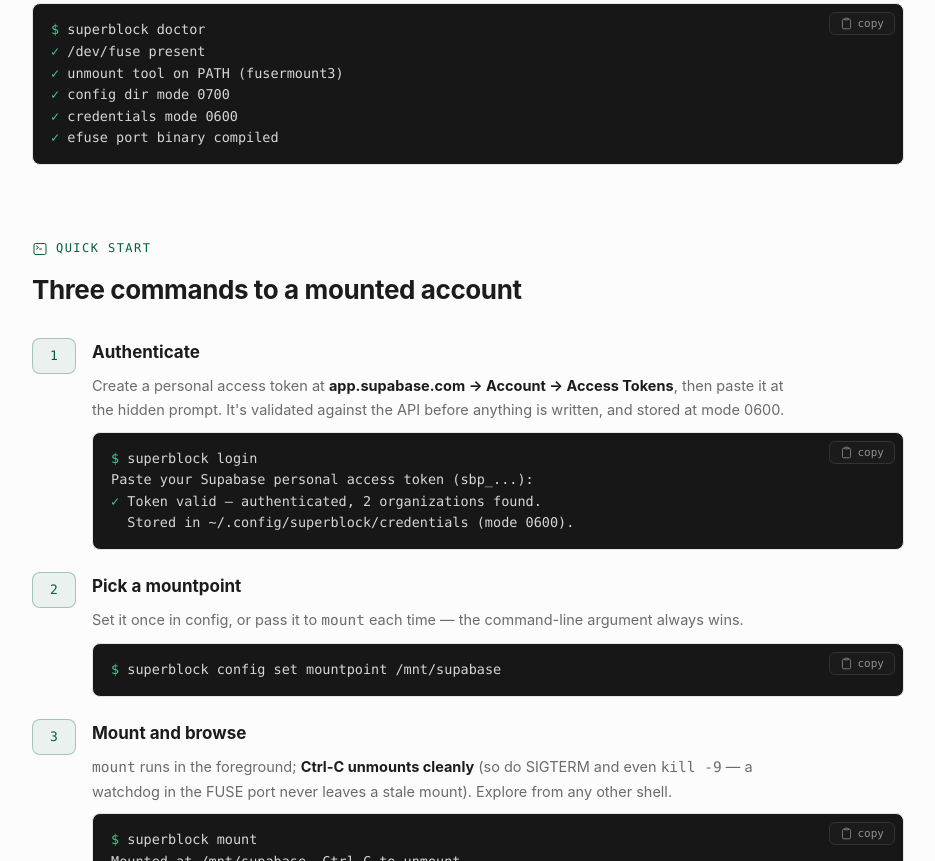
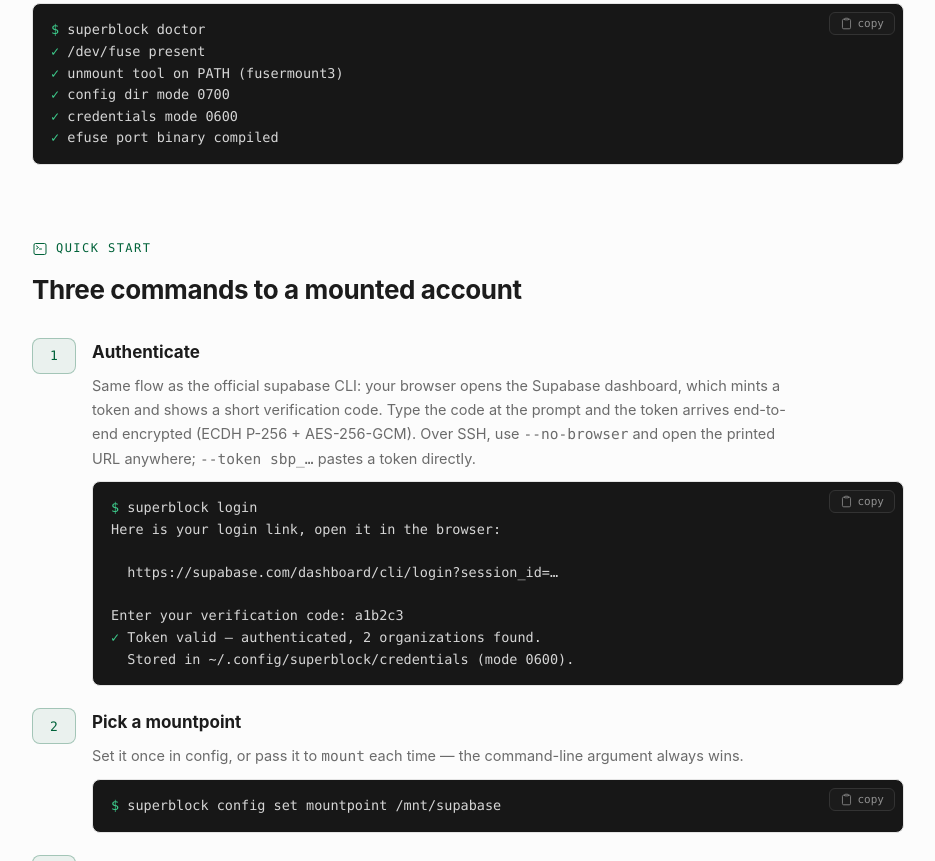
Before and after one commit to filipecabaco/supablock, a plain HTML site: page index.html in a window 1280 px wide. Shown: the part 1939-2800 px from the top of the page, without its empty margins (172-1107 px from the left). Drawn offline with Linux system fonts and the light colour scheme.

Commit message:
deploy: c09ed40db4fb3457e09947b73248f198a3619506

```diff
--- a/index.html
+++ b/index.html
@@ -599,7 +599,7 @@
     <h1>Your Supabase account, <br>mounted at <span class="path mono">/mnt/supabase</span></h1>
     <p class="lede">
       superblock mirrors the Supabase Management API as a browsable directory tree.
-      Log in once with a personal access token, mount, and inspect organizations, projects,
+      Log in once through the Supabase dashboard, mount, and inspect organizations, projects,
       config, keys and functions with the tools you already trust —
       <strong class="mono">ls</strong>, <strong class="mono">cat</strong>,
       <strong class="mono">grep</strong>, <strong class="mono">diff</strong>.
@@ -708,13 +708,20 @@
           <span class="n">1</span>
           <div>
             <h3>Authenticate</h3>
-            <p>Create a personal access token at <strong>app.supabase.com → Account → Access
-               Tokens</strong>, then paste it at the hidden prompt. It's validated against the API
-               before anything is written, and stored at mode 0600.</p>
+            <p>Same flow as the official supabase CLI: your browser opens the Supabase
+               dashboard, which mints a token and shows a short verification code. Type the
+               code at the prompt and the token arrives end-to-end encrypted
+               (ECDH&nbsp;P-256 + AES-256-GCM). Over SSH, use
+               <span class="mono">--no-browser</span> and open the printed URL anywhere;
+               <span class="mono">--token sbp_…</span> pastes a token directly.</p>
             <div class="code">
               <button class="copy" type="button"><svg class="icon" aria-hidden="true"><use href="#i-clipboard"/></svg><span>copy</span></button>
               <pre><span class="p">$</span> superblock login
-Paste your Supabase personal access token (sbp_...):
+Here is your login link, open it in the browser:
+
+  https://supabase.com/dashboard/cli/login?session_id=…
+
+Enter your verification code: a1b2c3
 <span class="p">✓</span> Token valid — authenticated, 2 organizations found.
   Stored in ~/.config/superblock/credentials (mode 0600).</pre>
             </div>
@@ -805,7 +812,7 @@ Mounted at /mnt/supabase. Ctrl-C to unmount.</pre>
             <tr><th>Command</th><th>What it does</th></tr>
           </thead>
           <tbody>
-            <tr><td><code>superblock login</code></td><td>Validate a token against the API and store it (0600). <code>--token sbp_…</code> skips the prompt.</td></tr>
+            <tr><td><code>superblock login</code></td><td>Browser login via the dashboard, encrypted token delivery. <code>--token sbp_…</code> pastes a token; <code>--no-browser</code> just prints the URL.</td></tr>
             <tr><td><code>superblock logout</code></td><td>Delete the stored token.</td></tr>
             <tr><td><code>superblock status</code></td><td>Auth state (masked token), org count, mount state, last-seen rate limits.</td></tr>
             <tr><td><code>superblock doctor</code></td><td>Environment checks with a fix hint per failure.</td></tr>
@@ -813,6 +820,7 @@ Mounted at /mnt/supabase. Ctrl-C to unmount.</pre>
             <tr><td><code>superblock mount [dir]</code></td><td>Mount in the foreground; recovers stale mounts automatically.</td></tr>
             <tr><td><code>superblock unmount [dir]</code></td><td>Unmount from another shell.</td></tr>
             <tr><td><code>superblock refresh</code></td><td>Flush the cache of a live mount; next reads re-fetch.</td></tr>
+            <tr><td><code>superblock service install|uninstall|status</code></td><td>Auto-start the mount at login — systemd user unit (Linux) or launchd agent (macOS).</td></tr>
           </tbody>
         </table>
       </div>
```
